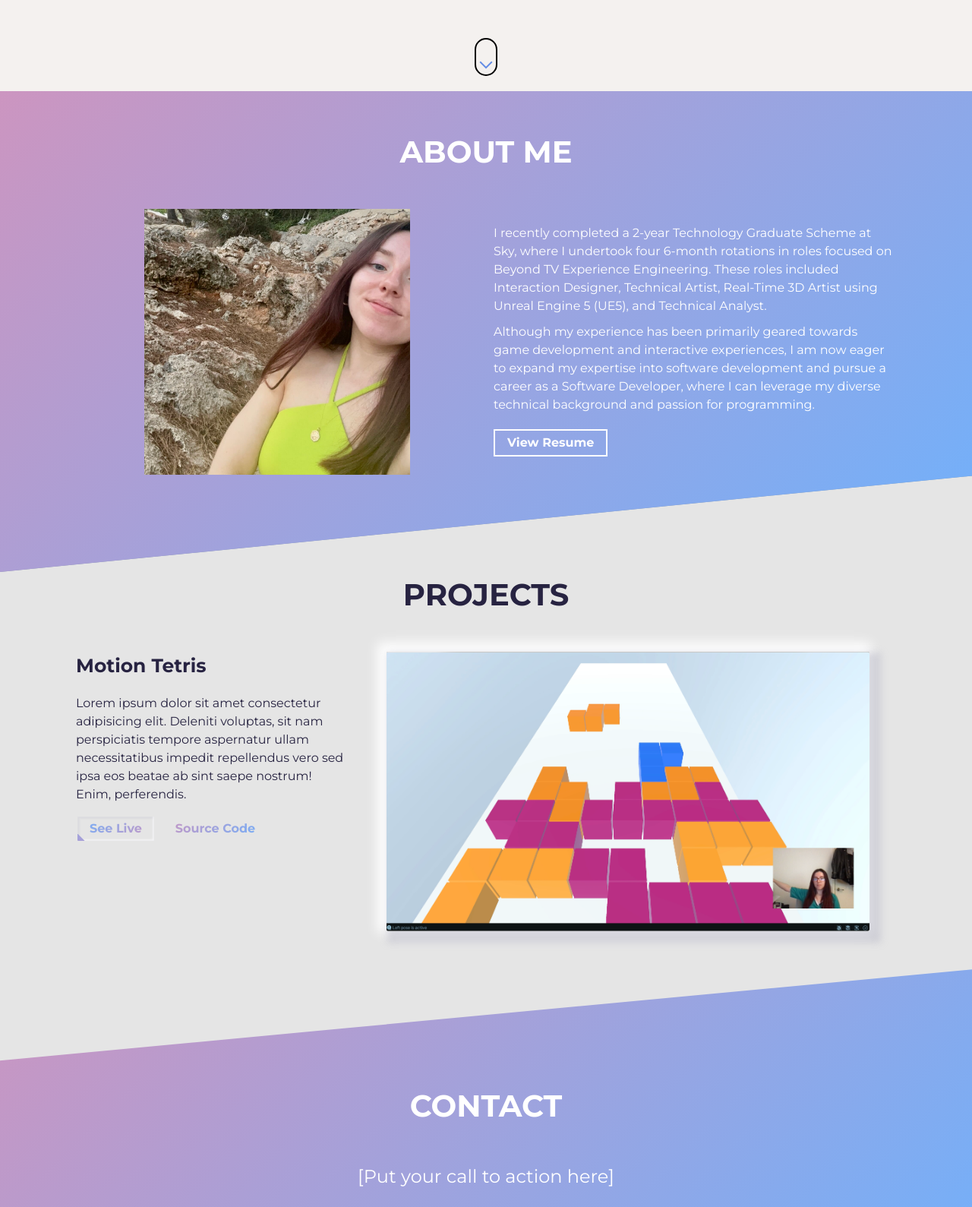
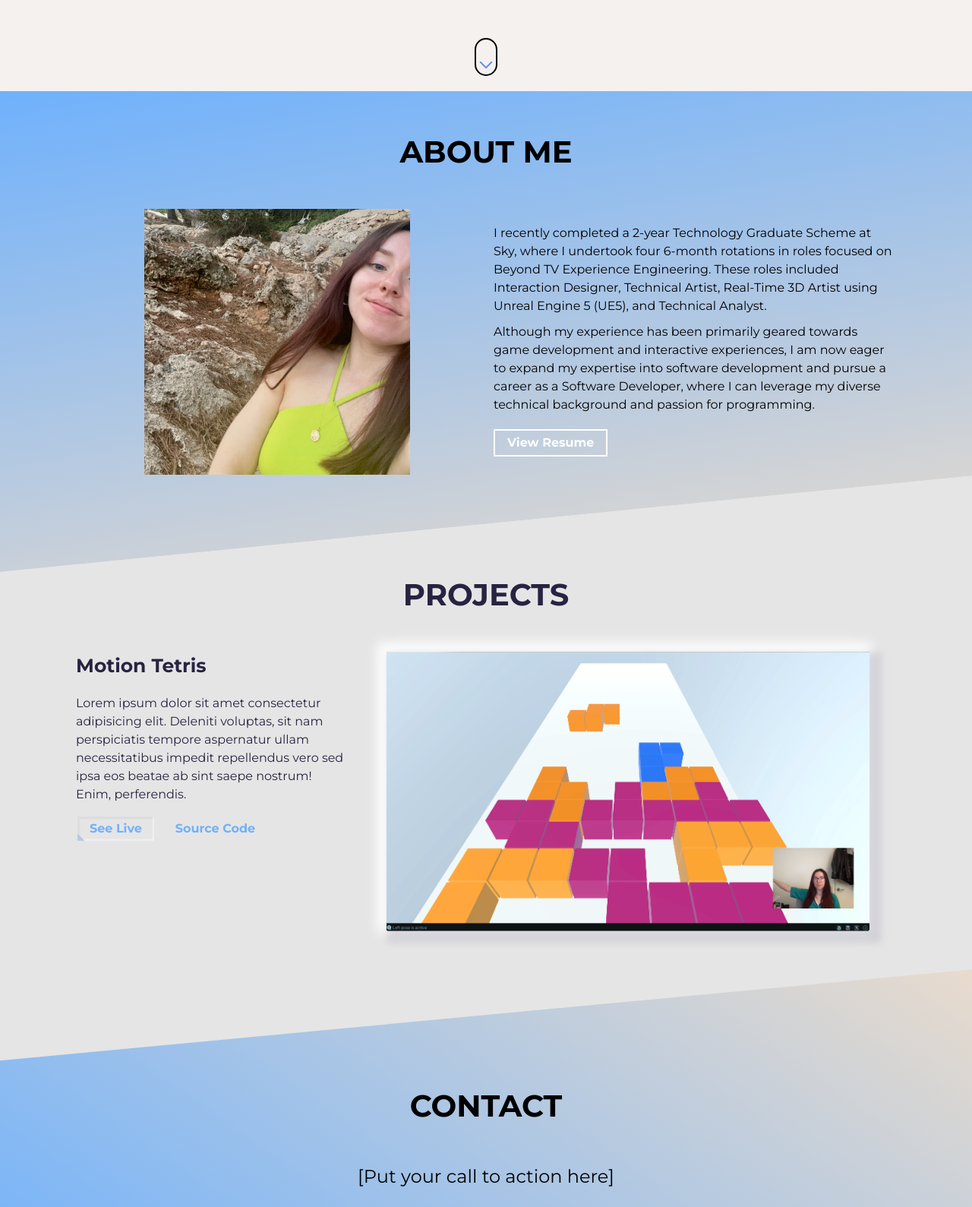
Before and after one commit to sarahbelll/sarahbell.github.io, a plain HTML site: page index.html in a window 1280 px wide. Shown: the part 680-2269 px from the top of the page at 76% size. Drawn offline with Linux system fonts and the light colour scheme.

Commit message:
colour change

```diff
--- a/css/main.css
+++ b/css/main.css
@@ -46,7 +46,7 @@ a:hover {
 }
 .text-color-main {
   margin-left: 1rem;
-  color: #CC95C0;
+  color: #93c7e3;
   font-weight: 600;
   -webkit-text-fill-color:
 }
@@ -56,7 +56,7 @@ a:hover {
 @supports ((-webkit-background-clip: text) or (background-clip: text)) or
   (-webkit-background-clip: text) {
   .text-color-main {
-    background-image: linear-gradient(135deg,#CC95C0 0%, #6FB1FC  100%);
+    background-image: linear-gradient(35deg, #6FB1FC 0%, #6FB1FC 100%);
     -webkit-background-clip: text;
     background-clip: text;
     -webkit-text-fill-color: rgba(0, 0, 0, 0);
@@ -67,7 +67,7 @@ a:hover {
   .text-color-main {
     margin: 0;
     background-image: none;
-    -webkit-text-fill-color: #CC95C0;
+    -webkit-text-fill-color: #6FB1FC;
     box-shadow: none;
   }
 }
@@ -94,7 +94,7 @@ a:hover {
   content: "";
   display: block;
   position: absolute;
-  background-image: linear-gradient(135deg, #6FB1FC 0%, #CC95C0 100%);
+  background-image: linear-gradient(135deg, #6FB1FC 0%, #E8DBCD 100%);
   width: 0px;
   height: 100%;
   left: 0;
@@ -110,17 +110,17 @@ a:hover {
   }
 }
 .cta-btn--hero {
-  color: #EC6F66;
-  -webkit-text-fill-color: #EC6F66;
+  color: #6FB1FC;
+  -webkit-text-fill-color: #6FB1FC;
   border: 2px solid rgba(0, 0, 0, 0);
-  -o-border-image: linear-gradient(135deg, #6FB1FC 0%, #CC95C0 100%);
-  border-image: linear-gradient(135deg, #6FB1FC 0%, #CC95C0 100%);
+  -o-border-image: linear-gradient(135deg, #6FB1FC 0%, #6FB1FC 100%);
+  border-image: linear-gradient(135deg, #6FB1FC 0%, #6FB1FC 100%);
   border-image-slice: 1;
 }
 @supports ((-webkit-background-clip: text) or (background-clip: text)) or
   (-webkit-background-clip: text) {
   .cta-btn--hero {
-    background-image: linear-gradient(135deg, #6FB1FC 0%, #CC95C0 100%);
+    background-image: linear-gradient(135deg, #6FB1FC 0%, #6FB1FC 100%);
     -webkit-background-clip: text;
     background-clip: text;
     -webkit-text-fill-color: rgba(0, 0, 0, 0);
@@ -130,7 +130,7 @@ a:hover {
 @media screen and (-ms-high-contrast: active),
   screen and (-ms-high-contrast: none) {
   .cta-btn--hero {
-    color: #EC6F66;
+    color: #6FB1FC;
   }
   .cta-btn--hero:hover {
     color: #fff;
@@ -139,9 +139,9 @@ a:hover {
 @media (max-width: 37.5em) {
   .cta-btn--hero {
     background-image: none;
-    border: 2px solid #CC95C0;
+    border: 2px solid #6FB1FC;
     box-shadow: none;
-    -webkit-text-fill-color: #CC95C0
+    -webkit-text-fill-color: #6FB1FC
   }
 }
 .cta-btn--hero::after {
@@ -155,7 +155,7 @@ a:hover {
 }
 @media (max-width: 37.5em) {
   .cta-btn--hero:hover {
-    -webkit-text-fill-color: #5b86e5;
+    -webkit-text-fill-color: #6FB1FC;
   }
 }
 .cta-btn--hero:hover::after {
@@ -170,7 +170,7 @@ a:hover {
   background: #fff;
 }
 .cta-btn--resume:hover {
-  color: #5b86e5;
+  color: #6FB1FC;
   text-decoration: none;
   box-shadow: none;
 }
@@ -337,9 +337,9 @@ section .row span {
   }
 }
 #about {
-  background-color: #8e9eab;
-  background-image: linear-gradient(135deg, #CC95C0  0%,  #6FB1FC  100%);
-  color: #fff;
+  background-color: #FEFEFE;
+  background-image: linear-gradient(170deg, #6FB1FC  0%,  #E8DBCD  100%);
+  color: #000;
   height: 100%;
   -webkit-clip-path: polygon(0 0, 100% 0, 100% 80%, 0 100%);
   clip-path: polygon(0 0, 100% 0, 100% 80%, 0 100%);
@@ -395,13 +395,13 @@ section .row span {
   }
 }
 #contact {
-  background-image: linear-gradient(135deg, #CC95C0  0%, #6FB1FC 100%);
+  background-image: linear-gradient(35deg, #6FB1FC  0%, #E8DBCD 100%);
   -webkit-clip-path: polygon(0 15vh, 100% 0, 100% 100%, 0 100%);
   clip-path: polygon(0 15vh, 100% 0, 100% 100%, 0 100%);
   padding: 15rem 0 10rem 0;
   margin-top: -15rem;
   margin-bottom: -1px;
-  color: #fff;
+  color: #000;
 }
 @media (max-width: 75em) {
   #contact {
```
